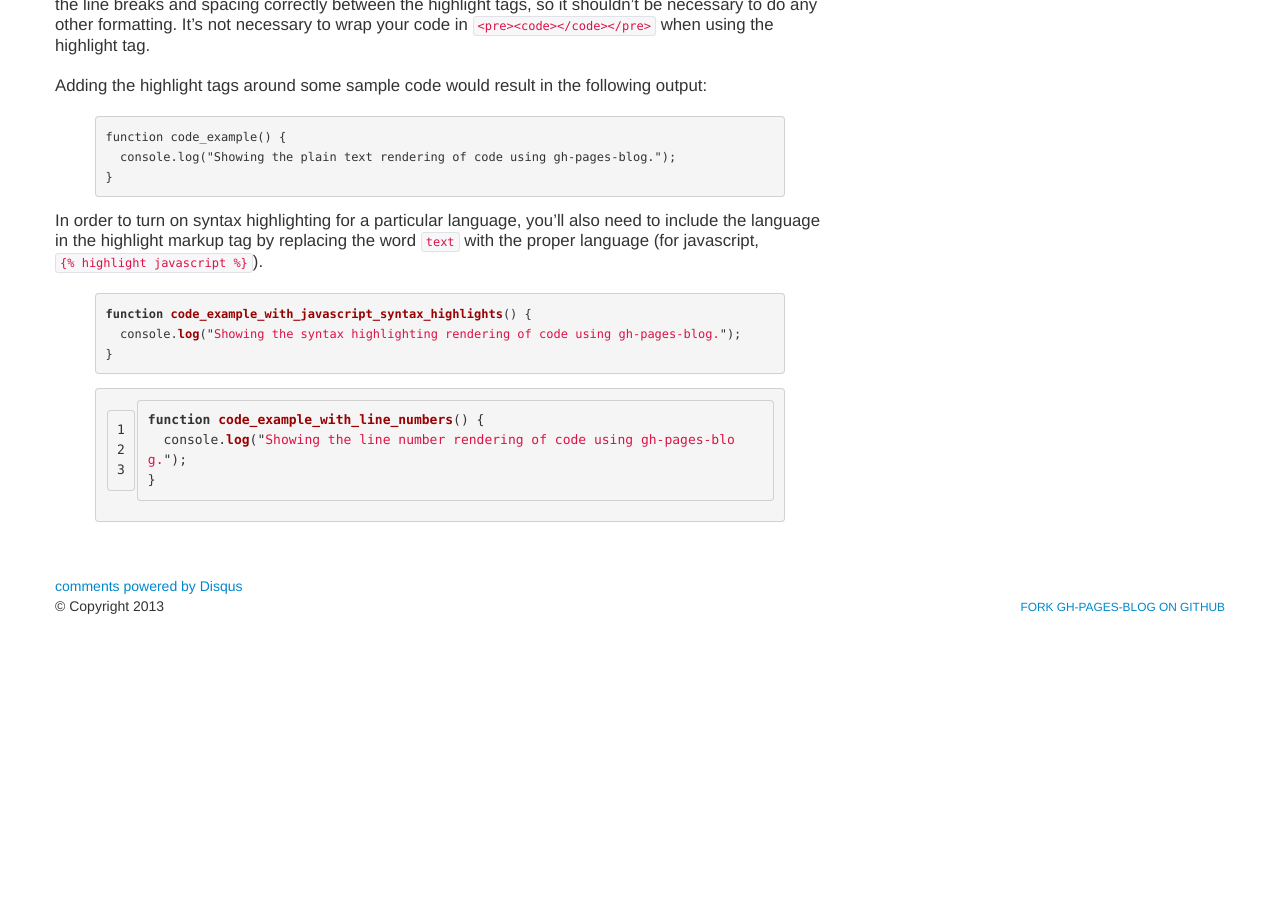
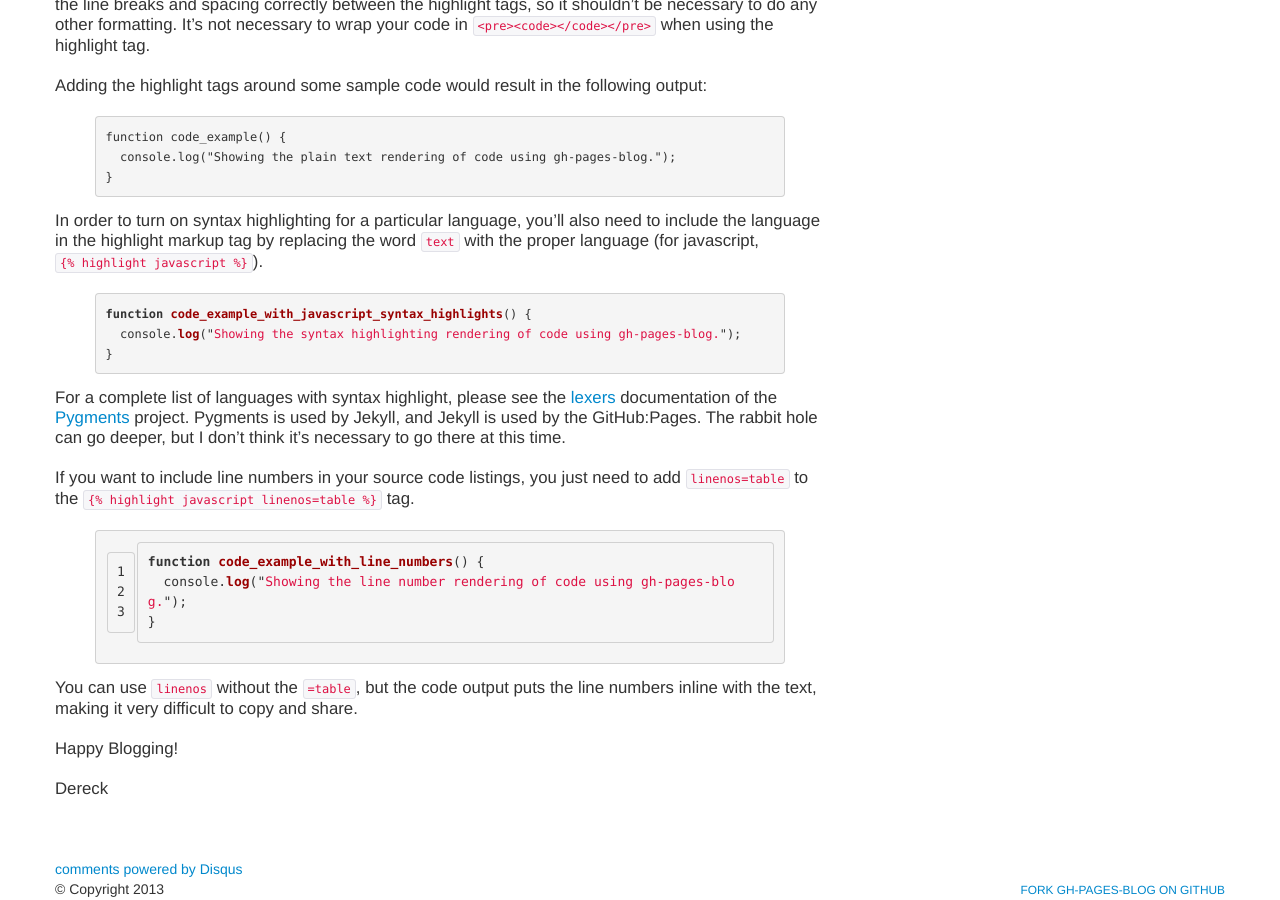
Before and after one commit to thedereck/gh-pages-blog, a Jekyll site: the page built from _posts/2013-08-29-version-0-3-0.md, in a window 1280 px wide and 900 px high, scrolled down 649 px. Built offline with Jekyll 4.4.1, drawn with Linux system fonts in a browser that asks for light colours; comment, search, counter and statistics services are not loaded; before the commit the page ends 1266 px from its top, so only the background shows below that.

Commit message:
Update 2013-08-29-version-0-3-0.md

```diff
--- a/_posts/2013-08-29-version-0-3-0.md
+++ b/_posts/2013-08-29-version-0-3-0.md
@@ -18,6 +18,7 @@ In order to get the soure code to render correctly on your blog post and pages,
 code goes here
 {% endhighlight %}{% endraw %}</pre>
 
+
 It's very important to include `text` in the tag, otherwise the GitHub page won't build. Jekyll will render the line breaks and spacing correctly between the highlight tags, so it shouldn't be necessary to do any other formatting. It's not necessary to wrap your code in `<pre><code></code></pre>` when using the highlight tag.
 
 Adding the highlight tags around some sample code would result in the following output:
@@ -28,6 +29,7 @@ function code_example() {
 }
 {% endhighlight %}
 
+
 In order to turn on syntax highlighting for a particular language, you'll also need to include the language in the highlight markup tag by replacing the word `text` with the proper language (for javascript, `{% raw %}{% highlight javascript %}{% endraw %}`).
 
 {% highlight javascript %}
@@ -36,8 +38,20 @@ function code_example_with_javascript_syntax_highlights() {
 }
 {% endhighlight %}
 
+
+For a complete list of languages with syntax highlight, please see the [lexers](http://pygments.org/docs/lexers/) documentation of the [Pygments](http://pygments.org/) project. Pygments is used by Jekyll, and Jekyll is used by the GitHub:Pages. The rabbit hole can go deeper, but I don't think it's necessary to go there at this time.
+
+If you want to include line numbers in your source code listings, you just need to add `linenos=table` to the `{% raw %}{% highlight javascript linenos=table %}{% endraw %}` tag.
+
 {% highlight javascript linenos=table %}
 function code_example_with_line_numbers() {
   console.log("Showing the line number rendering of code using gh-pages-blog.");
 }
 {% endhighlight %}
+
+
+You can use `linenos` without the `=table`, but the code output puts the line numbers inline with the text, making it very difficult to copy and share.
+
+Happy Blogging!
+
+Dereck
```
